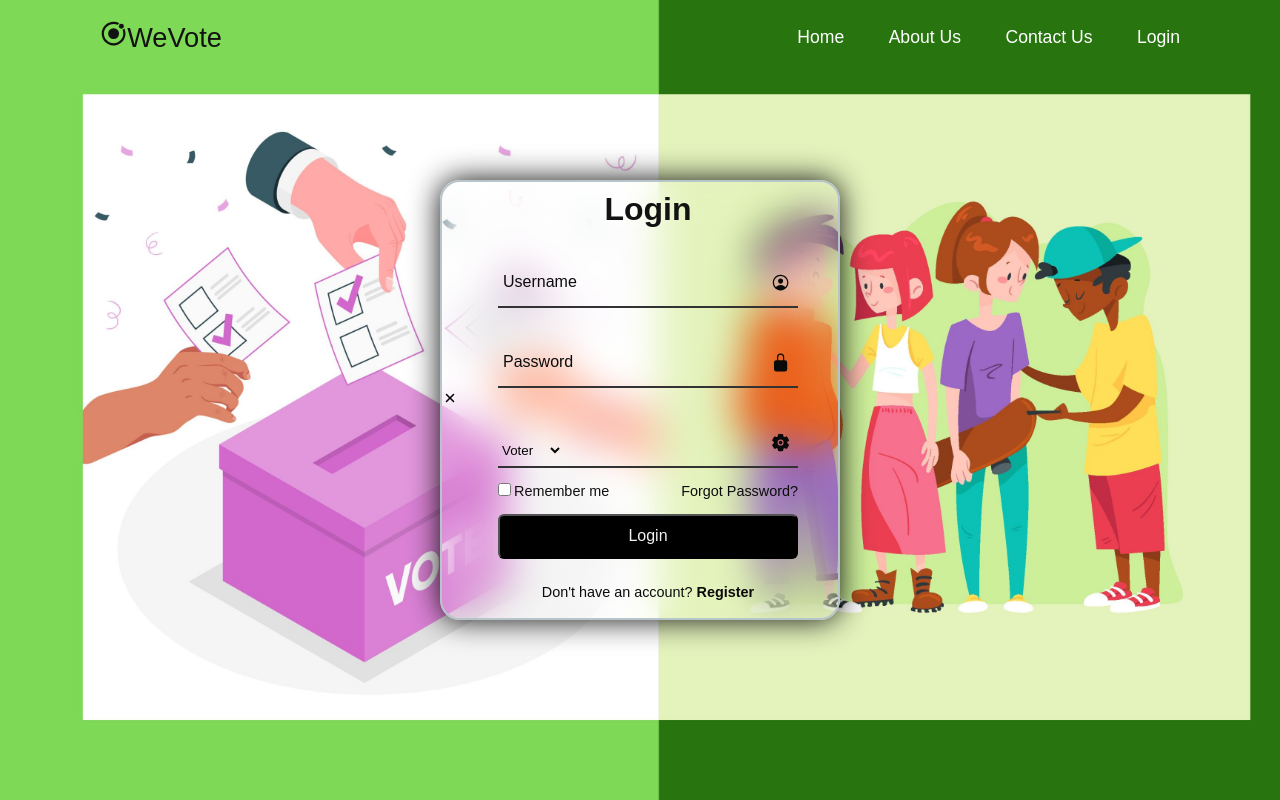
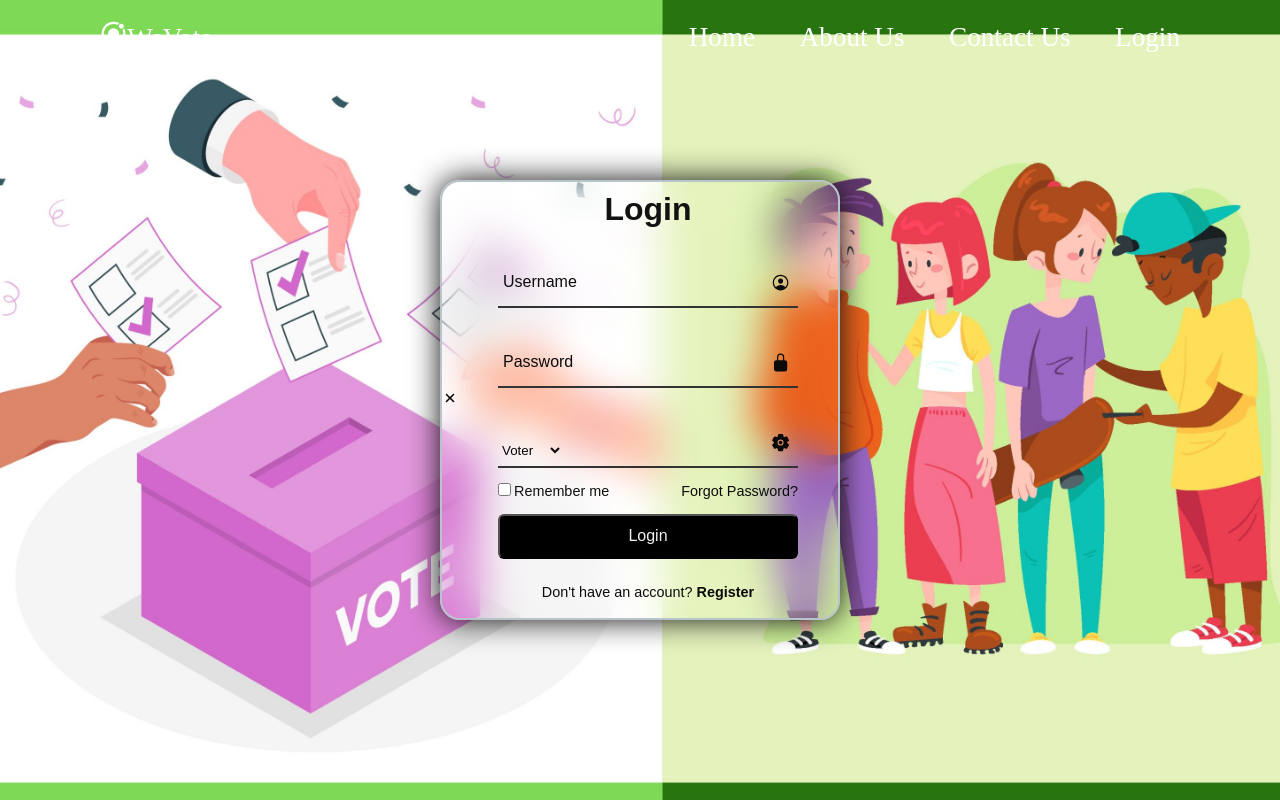
Before and after one commit to ICNZACK/ONLINE-VOTING-SYSTEM, a PHP site: page /Routes/backup_page.php in a window 1280 px wide. Run offline with PHP 8.4, Linux system fonts and the light colour scheme.

Commit message:
add new font on html and change into css

```diff
--- a/css/stylesheet.css
+++ b/css/stylesheet.css
@@ -21,15 +21,17 @@
 
 .header .logo {
     font-size: 1.7em;
-    color: #131212;
+    color: #fff;
     text-decoration: none;
+    font-family: 'Unna', serif;
 }
 
 .nav a {
     position: relative;
-    font-size: 1.1em;
+    font-size: 1.7em;
     color: #fff;
     text-decoration: none;
+    font-family: 'Unna', serif;
     margin-left: 40px;
 }
 
@@ -58,7 +60,7 @@ body{
     width: 100%;
     height:100%;
     background: url("login.jpg") no-repeat;
-    background-size: cover;
+    background-size: 1700px;
     background-position: center;
 }
 
```
Also changed, not shown: Routes/Admin.html (+5 -2 lines).
